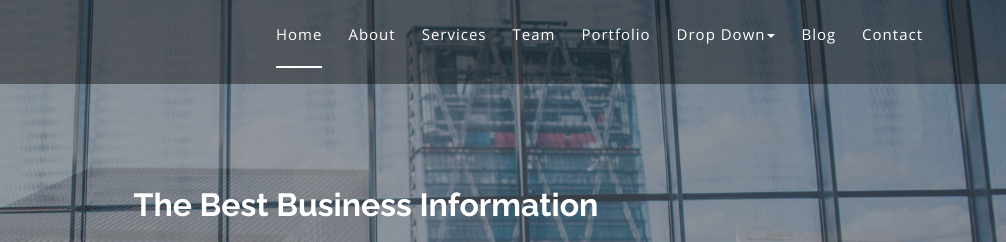
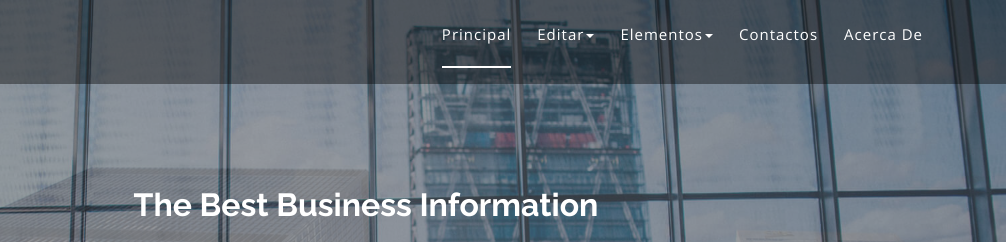
Before and after one commit to ezarazaga/reto6-sitioWeb, a plain HTML site: page index.html in a window 1280 px wide. Shown: the top 242 px of the page, 274-1280 px from the left. Drawn offline with nearby package versions, Linux system fonts and the light colour scheme.

Commit message:
se realizo logo y links

```diff
--- a/index.html
+++ b/index.html
@@ -66,40 +66,30 @@
                 <!-- Brand -->
 
                   <!-- Uncomment below if you prefer to use an image logo -->
-                  <img  src="img/escudo_dorado.png" alt="" title="">
+                  <img class="img-fluid" src="img/escudo_dorado.png" alt="" title="">
 								</a>
               </div>
               <!-- Collect the nav links, forms, and other content for toggling -->
               <div class="collapse navbar-collapse main-menu bs-example-navbar-collapse-1" id="navbar-example">
                 <ul class="nav navbar-nav navbar-right">
                   <li class="active">
-                    <a class="page-scroll" href="#home">Home</a>
+                    <a class="page-scroll" href="#home">Principal</a>
+                  </li>
+                  <li class="dropdown"><a href="#" class="dropdown-toggle" data-toggle="dropdown">Editar<span class="caret"></span></a>
+                    <ul class="dropdown-menu" role="menu">
+                      <li><a href=# >Montaje</a></li>
+                      <li><a href=# >Desmontaje</a></li>
+                    </ul>
+                    <li class="dropdown"><a href="#" class="dropdown-toggle" data-toggle="dropdown">Elementos<span class="caret"></span></a>
+                      <ul class="dropdown-menu" role="menu">
+                        <li><a href=# >Activos</a></li>
+                        <li><a href=# >Vencimientos</a></li>
+                      </ul>
+                  <li>
+                    <a class="page-scroll" href="#team">Contactos</a>
                   </li>
                   <li>
-                    <a class="page-scroll" href="#about">About</a>
-                  </li>
-                  <li>
-                    <a class="page-scroll" href="#services">Services</a>
-                  </li>
-                  <li>
-                    <a class="page-scroll" href="#team">Team</a>
-                  </li>
-                  <li>
-                    <a class="page-scroll" href="#portfolio">Portfolio</a>
-                  </li>
-
-                  <li class="dropdown"><a href="#" class="dropdown-toggle" data-toggle="dropdown">Drop Down<span class="caret"></span></a>
-                    <ul class="dropdown-menu" role="menu">
-                      <li><a href=# >Drop Down 1</a></li>
-                      <li><a href=# >Drop Down 2</a></li>
-                    </ul>
-                  </li>
-
-                  <li>
-                    <a class="page-scroll" href="#blog">Blog</a>
-                  </li>
-                  <li>
-                    <a class="page-scroll" href="#contact">Contact</a>
+                    <a class="page-scroll" href="#portfolio">Acerca de</a>
                   </li>
                 </ul>
               </div>
```
